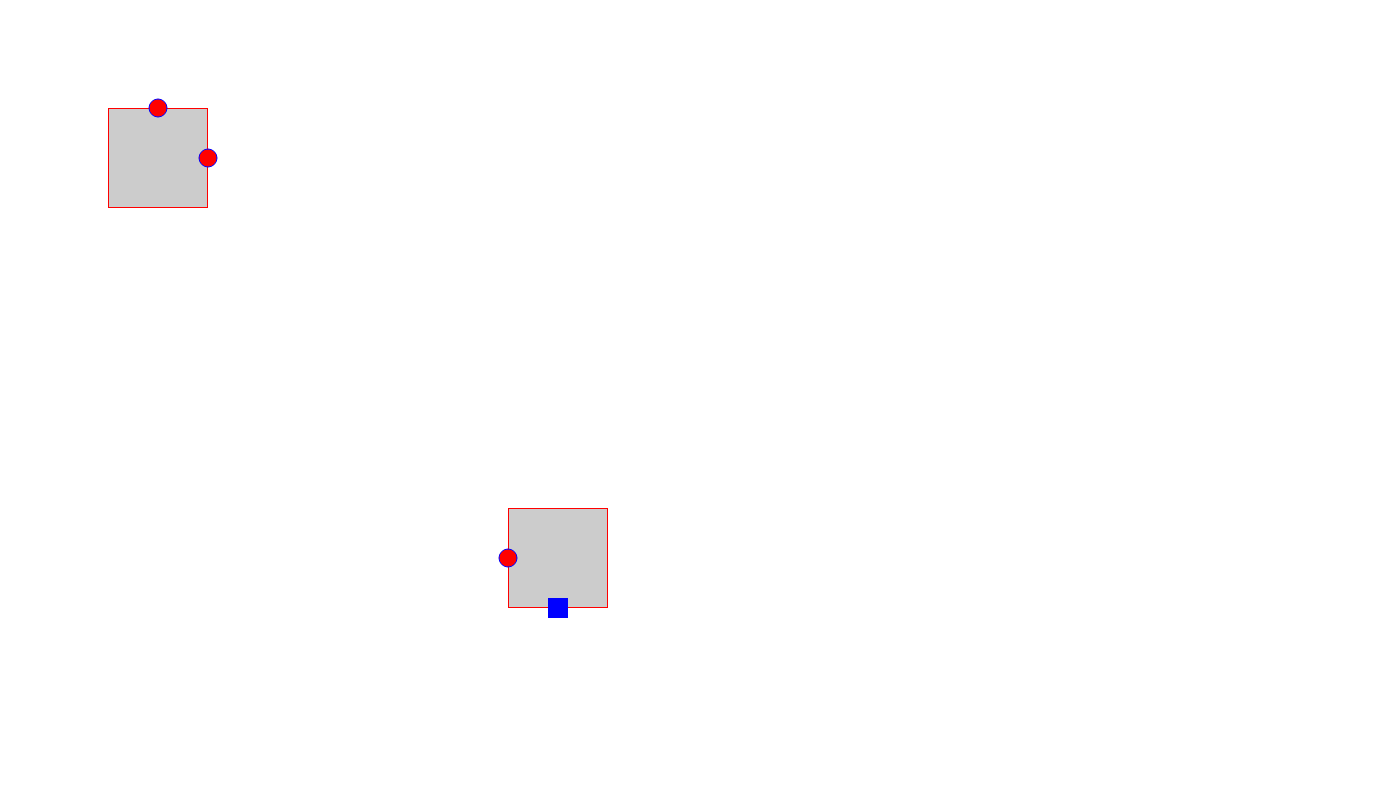
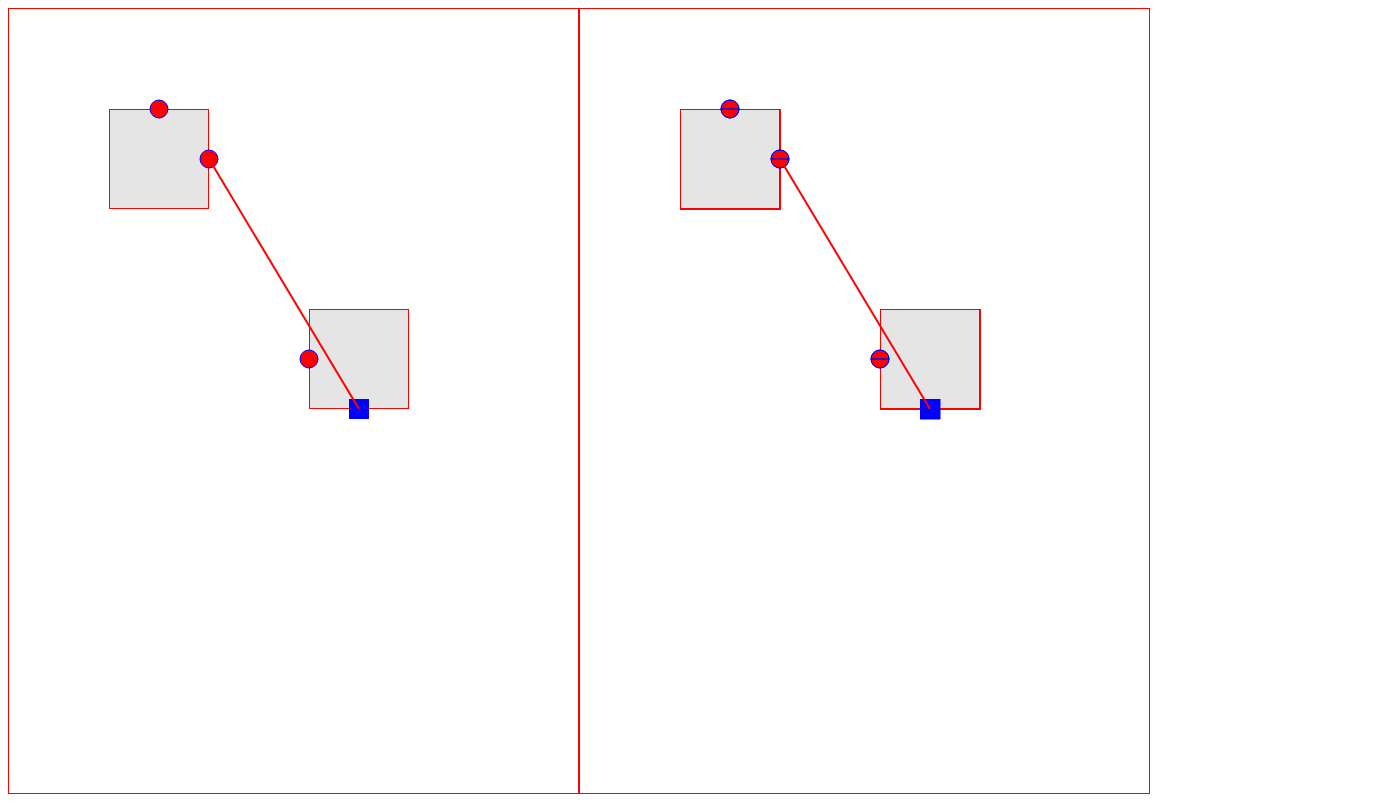
Before and after one commit to halvee-L/plumb, a website built with webpack: page index.html in a window 1280 px wide. Shown: the whole page, 1380 px wide, since content can reach past the window. Built offline with nearby package versions, Linux system fonts and the light colour scheme.

Commit message:
新增canvas渲染

```diff
--- a/index.html
+++ b/index.html
@@ -1,6 +1,23 @@
 <html>
   <head></head>
   <body>
-    <div id="app"></div>
+    <div id="app">
+      <div id="container_svg"></div>
+      <div id="container_canvas"></div>
+    </div>
   </body>
 </html>
+
+<style>
+  #app {
+    width: 100%;
+    height: 100%;
+    display: flex;
+  }
+  #app > div {
+    width: 45%;
+    height: 100%;
+    border: 1px solid red;
+    display: inline-block;
+  }
+</style>
--- a/src/index.js
+++ b/src/index.js
@@ -1,7 +1,7 @@
 import Plumb from "./plumb";
 
 window.onload = function () {
-  let plumbInst = Plumb.init({ el: document.getElementById("app") });
+  let plumbInst = Plumb.init({ el: document.getElementById("container_svg") });
 
   window.plumbInst = plumbInst;
 
@@ -12,7 +12,7 @@ window.onload = function () {
     y: 100,
     borderColor: "red",
     borderWidth: 2,
-    backgroundColor: "rgba(0,0,0,0.2)",
+    backgroundColor: "rgba(0,0,0,0.1)",
     borderRaduis: 5,
     anchor: ["top", { position: "right", id: "source-right" }],
   });
@@ -24,11 +24,11 @@ window.onload = function () {
   let source = new Plumb.RectSource({
     width: 100,
     height: 100,
-    x: 500,
-    y: 500,
+    x: 300,
+    y: 300,
     borderColor: "red",
     borderWidth: 2,
-    backgroundColor: "rgba(0,0,0,0.2)",
+    backgroundColor: "rgba(0,0,0,0.1)",
     borderRaduis: 5,
     anchor: [
       {
@@ -49,5 +49,20 @@ window.onload = function () {
 
   plumbInst.add(source);
 
-  // plumbInst.connect("source-right", "target-bottom");
+  plumbInst.connect("source-right", "target-bottom");
+
+  let plumbCanvas = Plumb.init({
+    el: document.getElementById("container_canvas"),
+    render: new Plumb.CanvasRender({
+      width: 800,
+      height: 800,
+    }),
+  });
+
+  plumbCanvas.add(target.copy());
+  plumbCanvas.add(source.copy());
+
+  plumbCanvas.connect("source-right", "target-bottom");
+
+  window.plumbCanvas = plumbCanvas;
 };
--- a/src/plumb/Shape.js
+++ b/src/plumb/Shape.js
@@ -39,7 +39,6 @@ export default class Shape extends Emitter {
     paths.push(["L", _shape.width, _shape.height]);
     paths.push(["L", 0, _shape.height]);
     paths.push(["Z"]);
-
     return paths;
   }
   getCircle() {
--- a/src/plumb/index.js
+++ b/src/plumb/index.js
@@ -1,9 +1,11 @@
 import Plumb from "./plumb";
 
 import * as Source from "./source/index";
+
+import * as Render from "./render";
 
 function init(options) {
   return new Plumb(options);
 }
 
-export default { init, ...Source };
+export default { init, ...Source, ...Render };
--- a/src/plumb/plumb.js
+++ b/src/plumb/plumb.js
@@ -2,8 +2,8 @@ import SVGRender from "./render/SVGRender";
 import Connentor from "./source/connector";
 export default class Plumb {
   constructor(options) {
-    this.render = new SVGRender(options);
-
+    this.render = options.render || new SVGRender(options);
+    this.render.mount(options.el);
     this.sourceList = [];
 
     this.anchorList = [];
--- /dev/null
+++ b/src/plumb/render/CanvasRender.js
@@ -0,0 +1,217 @@
+import RenderBase from "./RenderBase";
+
+import { addEventListener, removeEventListener } from "../util/Dom";
+
+const parseAuto = (v, unit = "") => (v ? v + unit : "100%");
+
+const setAttribute = (el, key, val) => {
+  if (el["__" + key] !== val) {
+    el.setAttribute(key, val);
+    el["__" + key] = val;
+    return true;
+  }
+  return false;
+};
+
+const setStyle = (el, key, val) => {
+  if (el.style["__" + key] !== val) {
+    el.style[key] = val;
+    el.style["__" + key] = val;
+    return true;
+  }
+  return false;
+};
+
+const setCtx = (ctx, key, val, focus) => {
+  if (ctx["__" + key] !== val || focus) {
+    ctx[key] = val;
+    ctx["__" + key] = val;
+    return true;
+  }
+  return false;
+};
+
+const drawer = {
+  M(x, y) {
+    this.moveTo(x, y);
+    drawer.cache.call(this, x, y);
+  },
+  m(x, y) {
+    let _x = this.__x || 0;
+    let _y = this.__y || 0;
+    x += _x;
+    y += _y;
+    drawer.M.call(this, x, y);
+  },
+  /**
+   *
+   * @param {*} rx  是椭圆的两个半轴的长度。
+   * @param {*} ry  是椭圆的两个半轴的长度。
+   * @param {*} xAxisRotation  是椭圆相对于坐标系的旋转角度，角度数而非弧度数。
+   * @param {*} largeArcFlag 标记绘制大弧(1)还是小弧(0)部分。
+   * @param {#} sweepFlag 是标记向顺时针(1)还是逆时针(0)方向绘制。
+   * @param {*} x   是圆弧终点的坐标
+   * @param {*} y 是圆弧终点的坐标
+   * 弧度数=角度数÷180°×π；
+     角度数=弧度数÷π×180°。
+   */
+  a(rx, ry, xAxisRotation, largeArcFlag, sweepFlag, x, y) {
+    let _x = this.__x || 0;
+    let _y = this.__y || 0;
+    x += _x;
+    y += _y;
+    if (this.ellipse) {
+      //todo
+      this.ellipse(
+        10,
+        10,
+        rx,
+        ry,
+        0,
+        (xAxisRotation / 180) * Math.PI,
+        Math.PI / 180,
+        !sweepFlag
+      );
+    }
+  },
+  L(x, y) {
+    this.lineTo(x, y);
+    drawer.cache.call(this, x, y);
+  },
+  Z() {
+    this.closePath();
+    this.fill();
+  },
+  cache(x, y) {
+    this.__x = x;
+    this.__y = y;
+  },
+};
+
+const updateCanvas = (ctx, shape) => {
+  let paths = shape.getPath();
+  for (let i = 0, len = paths.length; i < len; i++) {
+    let action = paths[i][0];
+    drawer[action].apply(ctx, paths[i].slice(1));
+  }
+  ctx.stroke();
+};
+
+const createElementShape = () => {
+  let $canvas = document.createElement("canvas");
+  let ctx = $canvas.getContext("2d");
+  $canvas.update = (options) => {
+    let { shape, style } = options;
+    // $canvas.width = shape.width + 20;
+    ctx.clearRect(0, 0, shape.width, shape.height);
+    let wc = setAttribute($canvas, "width", shape.width + 20);
+    let hc = setAttribute($canvas, "height", shape.height + 20);
+    setStyle($canvas, "width", parseAuto(shape.width + 20, ""));
+    setStyle($canvas, "height", parseAuto(shape.height + 20, ""));
+    if (style.strokeWidth) {
+      setCtx(ctx, "lineWidth", style.strokeWidth, wc || hc);
+    }
+    if (style.strokeColor) {
+      setCtx(ctx, "strokeStyle", style.strokeColor, wc || hc);
+    }
+    setCtx(ctx, "fillStyle", style.fillColor || "none");
+    updateCanvas(ctx, options);
+    // ctx.strokeStyle = "black";
+    // ctx.rect(0, 0, shape.width, shape.height);
+    // ctx.stroke();
+  };
+  $canvas.__ctx = ctx;
+  return $canvas;
+};
+
+export default class CanvasRender extends RenderBase {
+  constructor(options) {
+    super(options);
+    this.initEvent();
+  }
+  getEventShapes(e) {
+    let shapes = [];
+    for (let i = 0, len = this.shapes.length; i < len; i++) {
+      let shape = this.shapes[i];
+      if (
+        shape.el.__ctx.isPointInPath(
+          e.offsetX - shape.shape.x,
+          e.offsetY - shape.shape.y
+        )
+      ) {
+        shapes.push(shape);
+      }
+    }
+    return shapes.reverse();
+  }
+
+  _handleEvent(name, e) {
+    let shapes = this.getEventShapes(e);
+    let _stopPropagationFn = e.stopPropagation || function () {};
+    let stopPropagation = false;
+    e.stopPropagation = function () {
+      _stopPropagationFn.apply(e, arguments);
+      stopPropagation = true;
+    };
+    for (let i = 0, len = shapes.length; i < len; i++) {
+      shapes[i].emit(name, e);
+      if (stopPropagation) {
+        break;
+      }
+    }
+  }
+  initEvent() {
+    [
+      "click",
+      "mousedown",
+      "mouseup",
+      "mousemove",
+      "mouseout",
+      "mouseenter",
+      "mouseover",
+    ].forEach((name) => {
+      addEventListener(
+        this.$contaner,
+        name,
+        this._handleEvent.bind(this, name)
+      );
+    });
+  }
+  createElemet(options) {
+    let canvas = document.createElement("canvas");
+    canvas.width = options.width;
+    canvas.height = options.height;
+    this.ctx = canvas.getContext("2d");
+
+    return canvas;
+  }
+  add(shape) {
+    if (!shape.el) {
+      shape.el = createElementShape(shape);
+      shape.dirty();
+      shape.on("update", this.render.bind(this));
+    }
+    return super.add(shape);
+  }
+  remove(shape) {
+    super.remove(shape);
+    if (shape.el) {
+      this.render();
+    }
+  }
+  render() {
+    this.$contaner.width = this.$contaner.width;
+    for (let i = 0, len = this.shapes.length; i < len; i++) {
+      let shape = this.shapes[i];
+      if (shape.__dirty) {
+        // todo
+        shape.el.update(shape);
+      }
+      //   let ctx = shape.el.getContext("2d");
+      //   ctx.fillStyle = colors[i % colors.length];
+      //   ctx.fillRect(0, 0, shape.shape.width, shape.shape.height);
+      this.ctx.drawImage(shape.el, shape.shape.x, shape.shape.y);
+      shape.__dirty = false;
+    }
+  }
+}
--- /dev/null
+++ b/src/plumb/render/RenderBase.js
@@ -0,0 +1,43 @@
+const parseAuto = (v, unit = "") => (v ? v + unit : "100%");
+
+const stringifyCss = (options) => {
+  let cssText = [];
+  cssText.push("width:" + parseAuto(options.width));
+
+  cssText.push("height:" + parseAuto(options.height));
+
+  cssText.push("position:relative");
+  return cssText.join(";");
+};
+export default class Render {
+  constructor(options) {
+    this.shapes = [];
+    this.$contaner = this.createElemet(options);
+    this.$contaner.style.cssText = stringifyCss(options);
+    if (options.el) {
+      options.el.appendChild(this.$contaner);
+    }
+    this.shapes = [];
+  }
+  add(shape) {
+    if (this.has()) return shape;
+    this.shapes.push(shape);
+    return shape;
+  }
+  remove(shape) {
+    let index = this.shapes.indexOf(shape);
+    this.shapes.splice(index, 1);
+  }
+  has(shape) {
+    return this.shapes.indexOf(shape) > -1;
+  }
+  createElemet() {
+    return document.createElement("div");
+  }
+  mount(el) {
+    if (this.$contaner) {
+      el.appendChild(this.$contaner);
+    }
+  }
+  render() {}
+}
--- a/src/plumb/render/SVGRender.js
+++ b/src/plumb/render/SVGRender.js
@@ -1,17 +1,8 @@
 import { util } from "../util/Helper";
 import { addEventListener, removeListener, removeElement } from "../util/Dom";
 import Emitter from "../util/Emitter";
+import RenderBase from "./RenderBase";
 const parseAuto = (v, unit = "") => (v ? v + unit : "100%");
-
-const stringifyCss = (options) => {
-  let cssText = [];
-  cssText.push("width:" + parseAuto(options.width));
-
-  cssText.push("height:" + parseAuto(options.height));
-
-  cssText.push("position:relative");
-  return cssText.join(";");
-};
 
 const svgFunctionStrigify = (path) => {
   switch (path[0]) {
@@ -46,12 +37,6 @@ const setStyle = (el, key, val) => {
     el.style[key] = val;
     el.style["__" + key] = val;
   }
-};
-
-const createContainer = function (options) {
-  let $container = document.createElement("div");
-  $container.style.cssText = stringifyCss(options);
-  return $container;
 };
 
 const updatePosition = ($el, shape) => {
@@ -106,13 +91,9 @@ const createShapeFactory = function (shape) {
   }
 };
 
-export default class SvgRender {
+export default class SvgRender extends RenderBase {
   constructor(options) {
-    this.$contaner = createContainer(options);
-    if (options.el) {
-      options.el.appendChild(this.$contaner);
-    }
-    this.shapes = [];
+    super(options);
   }
   bindEvent(shape) {
     let event = shape;
@@ -134,11 +115,9 @@ export default class SvgRender {
     if (!shape.el) {
       shape.el = createShapeFactory(shape);
       shape.dirty();
+      this.bindEvent(shape); // todo
     }
-    if (this.shapes.indexOf(shape) > -1) return shape;
-    this.bindEvent(shape);
-    this.shapes.push(shape);
-    return shape;
+    return super.add(shape);
   }
   remove(shape) {
     let index = this.shapes.indexOf(shape);
--- /dev/null
+++ b/src/plumb/render/index.js
@@ -0,0 +1,5 @@
+import RenderBase from "./RenderBase";
+import SVGRender from "./CanvasRender";
+import CanvasRender from "./CanvasRender";
+
+export { SVGRender, CanvasRender, RenderBase };
--- a/src/plumb/source/anchor.js
+++ b/src/plumb/source/anchor.js
@@ -13,6 +13,9 @@ export default class Anchor extends Base {
     this.type = options.type;
     this.config = options;
     this.connectorList = [];
+  }
+  copy() {
+    return new Anchor({ ...this.config, x: this.x, y: this.y });
   }
   setBasePosition(x, y) {
     let [ox, oy] = this.config.position;
@@ -32,6 +35,7 @@ export default class Anchor extends Base {
     let [sx, sy] = [0, 0];
 
     let mouseDown = (e) => {
+      e.stopPropagation();
       tempAnchor = new Anchor({
         type: "circle",
         x: this.x,
--- a/src/plumb/source/index.js
+++ b/src/plumb/source/index.js
@@ -53,6 +53,17 @@ class RectSource extends Base {
     this.config = options;
     this.initAnchor(options);
     this.refresh();
+  }
+  copy() {
+    let copySource = new RectSource({ ...this.config, x: this.x, y: this.y });
+
+    copySource.anchor = this.anchor.map((ac) => {
+      let copyac = ac.copy();
+      copyac.source = copySource;
+      return copyac;
+    });
+
+    return copySource;
   }
   addAnchor(anchor) {
     anchor.__render = this.__render;
```
